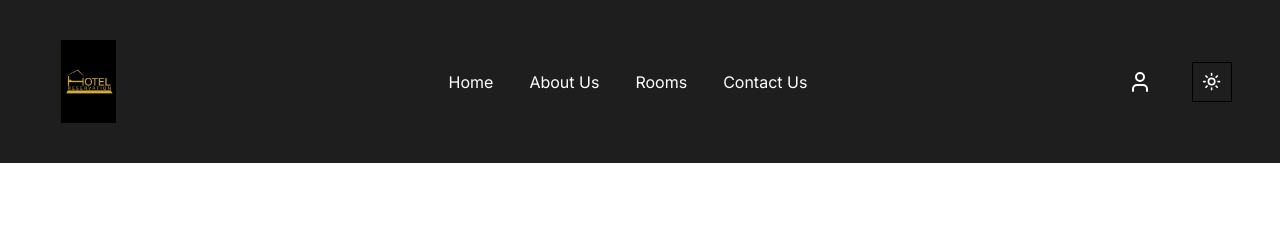
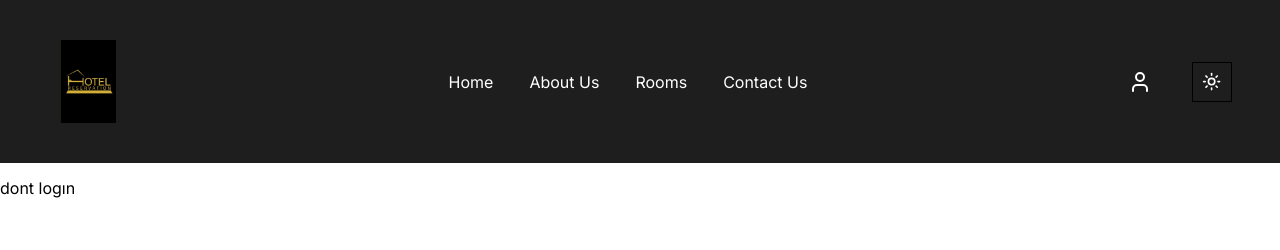
Before and after one commit to Melikeborhan/booking-hotel-nextjs, a Next.js app: page /about in a window 1280 px wide. Shown: the top 250 px of the page. Built offline with nearby package versions, Linux system fonts and the light colour scheme.

Commit message:
Fetching user information and printing it on the screen and logout testing

```diff
--- a/app/(routes)/about/page.tsx
+++ b/app/(routes)/about/page.tsx
@@ -1,8 +1,37 @@
-import React from 'react'
+'use client'
+import { Button } from '@/components/ui/button';
+import { useRouter } from 'next/navigation';
+import React, { useEffect, useState } from 'react'
 
 const AboutPage = () => {
+
+  const [user, setUser] = useState(null);
+  const router = useRouter();
+
+  useEffect(()=>{
+    const fetchUser = async()=>{
+      const authData = localStorage.getItem("pocketbase_auth");
+      if(authData){
+        const {token, model} = JSON.parse(authData);
+        setUser(model)
+      }
+    }
+    fetchUser();
+  },[])
   return (
-    <div>AboutPage</div>
+    <div className='pt-44'>
+      {user ? (
+        <>
+        {user.email}
+        <Button onClick={()=>{localStorage.removeItem('pocketbase_auth'); setUser(null)}}>LOGOUT</Button>
+        </>
+      ):(
+        <div>
+          dont logın
+          </div>
+      )}
+
+    </div>
   )
 }
 
--- /dev/null
+++ b/app/(routes)/new/page.tsx
@@ -0,0 +1,9 @@
+import React from 'react'
+
+const page = () => {
+  return (
+    <div>page</div>
+  )
+}
+
+export default page
```
